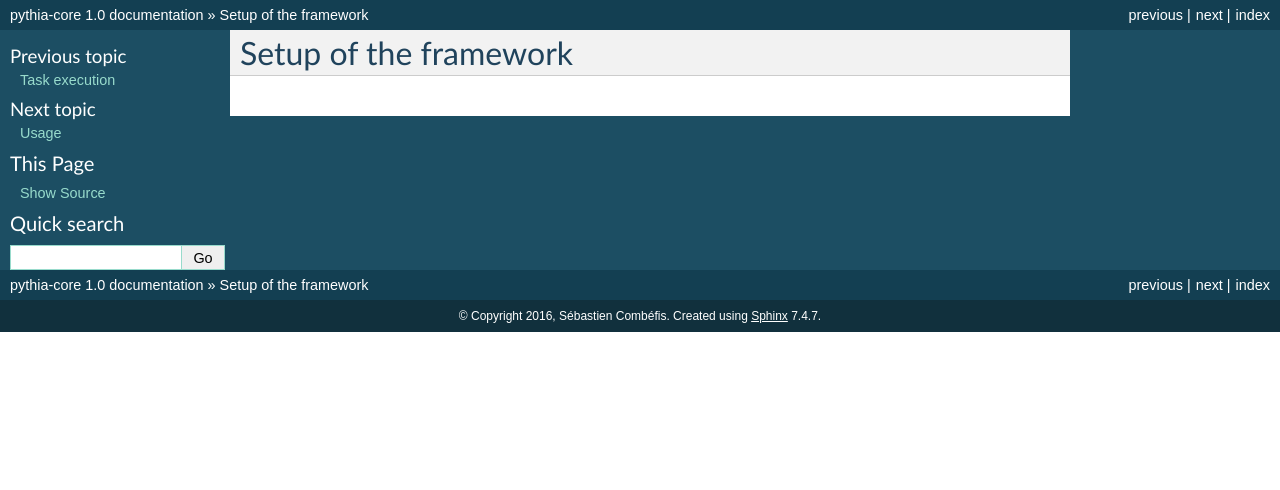
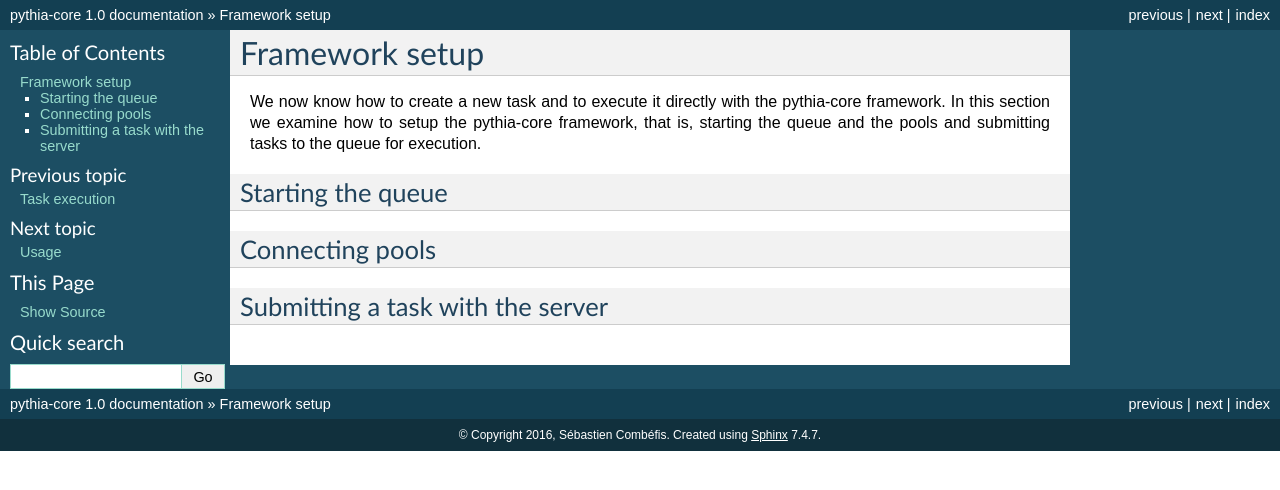
Before and after one commit to pythia-project/pythia-core, a Sphinx documentation site: the page built from docs/setup.rst, in a window 1280 px wide. Shown: the top 490 px of the page. Built offline with Sphinx 7.4.7, drawn with Linux system fonts in a browser that asks for light colours.

Commit message:
Add framework setup to documentation

```diff
--- a/docs/setup.rst
+++ b/docs/setup.rst
@@ -1,2 +1,22 @@
-Setup of the framework
-======================
+Framework setup
+===============
+
+We now know how to create a new task and to execute it directly with the pythia-core framework. In this section we examine how to setup the pythia-core framework, that is, starting the queue and the pools and submitting tasks to the queue for execution.
+
+
+
+
+Starting the queue
+------------------
+
+
+
+
+Connecting pools
+----------------
+
+
+
+
+Submitting a task with the server
+---------------------------------
```
